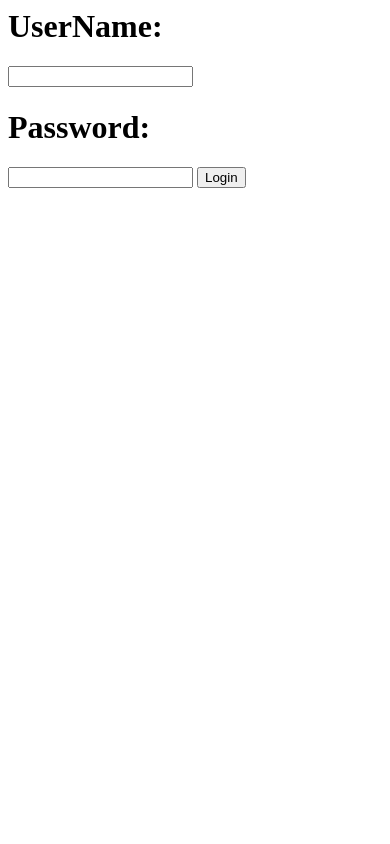
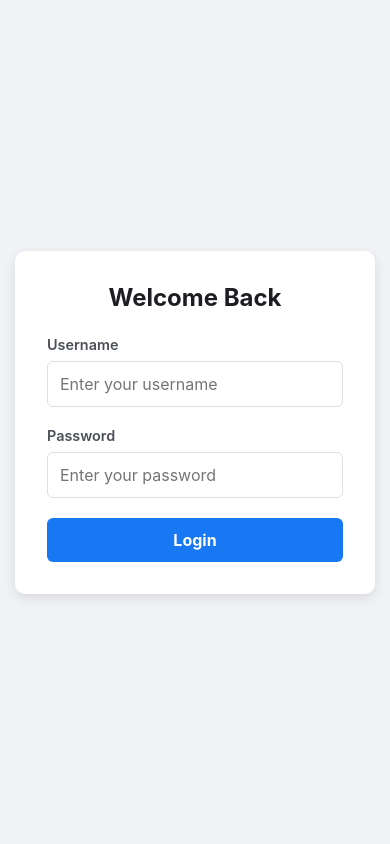
Before and after one commit to jayashree871259/Python_Full_Stack_Development, a Django app: page /login/ in a window 390 px wide. Run offline with Django 5.2, Linux system fonts and the light colour scheme.

Commit message:
login/dashboard updated successfully

```diff
--- a/College_portal/Student/templates/login.html
+++ b/College_portal/Student/templates/login.html
@@ -1,17 +1,97 @@
+<!DOCTYPE html>
 <html lang="en">
 <head>
     <meta charset="UTF-8">
     <meta name="viewport" content="width=device-width, initial-scale=1.0">
-    <title>Document</title>
+    <title>Login</title>
+    <style>
+        * {
+            box-sizing: border-box;
+            margin: 0;
+            padding: 0;
+            font-family: -apple-system, BlinkMacSystemFont, "Segoe UI", Roboto, sans-serif;
+        }
+
+        body {
+            background-color: #f0f2f5;
+            display: flex;
+            justify-content: center;
+            align-items: center;
+            height: 100vh;
+        }
+
+        form {
+            background-color: #ffffff;
+            padding: 2rem;
+            border-radius: 10px;
+            box-shadow: 0 4px 12px rgba(0, 0, 0, 0.1);
+            width: 100%;
+            max-width: 360px;
+        }
+
+        .form-title {
+            text-align: center;
+            margin-bottom: 1.5rem;
+            color: #1c1e21;
+            font-size: 1.5rem;
+        }
+
+        label {
+            display: block;
+            margin-bottom: 0.5rem;
+            color: #4b4f56;
+            font-weight: 600;
+            font-size: 0.9rem;
+        }
+
+        input {
+            width: 100%;
+            padding: 0.75rem;
+            margin-bottom: 1.25rem;
+            border: 1px solid #dddfe2;
+            border-radius: 6px;
+            font-size: 1rem;
+            transition: border-color 0.2s;
+        }
+
+        input:focus {
+            outline: none;
+            border-color: #1877f2;
+            box-shadow: 0 0 0 2px rgba(24, 119, 242, 0.2);
+        }
+
+        button {
+            width: 100%;
+            padding: 0.75rem;
+            background-color: #1877f2;
+            color: #ffffff;
+            border: none;
+            border-radius: 6px;
+            font-size: 1rem;
+            font-weight: bold;
+            cursor: pointer;
+            transition: background-color 0.2s;
+        }
+
+        button:hover {
+            background-color: #166fe5;
+        }
+    </style>
 </head>
 <body>
+
     <form method="POST">
-        {%csrf_token%}
-        <h1>UserName:</h1>
-        <input type="text" name="username">
-        <h1>Password:</h1>
-        <input type="password" name="password">
+        {% csrf_token %}
+        <h2 class="form-title">Welcome Back</h2>
+
+        <label for="username">Username</label>
+        <input type="text" id="username" name="username" placeholder="Enter your username" required>
+
+        <label for="password">Password</label>
+        <input type="password" id="password" name="password" placeholder="Enter your password" required>
+
         <button type="submit">Login</button>
     </form>
+
 </body>
 </html>
```
Also changed, not shown: College_portal/Student/templates/dashboard.html (+77 -6 lines), College_portal/db.sqlite3.
